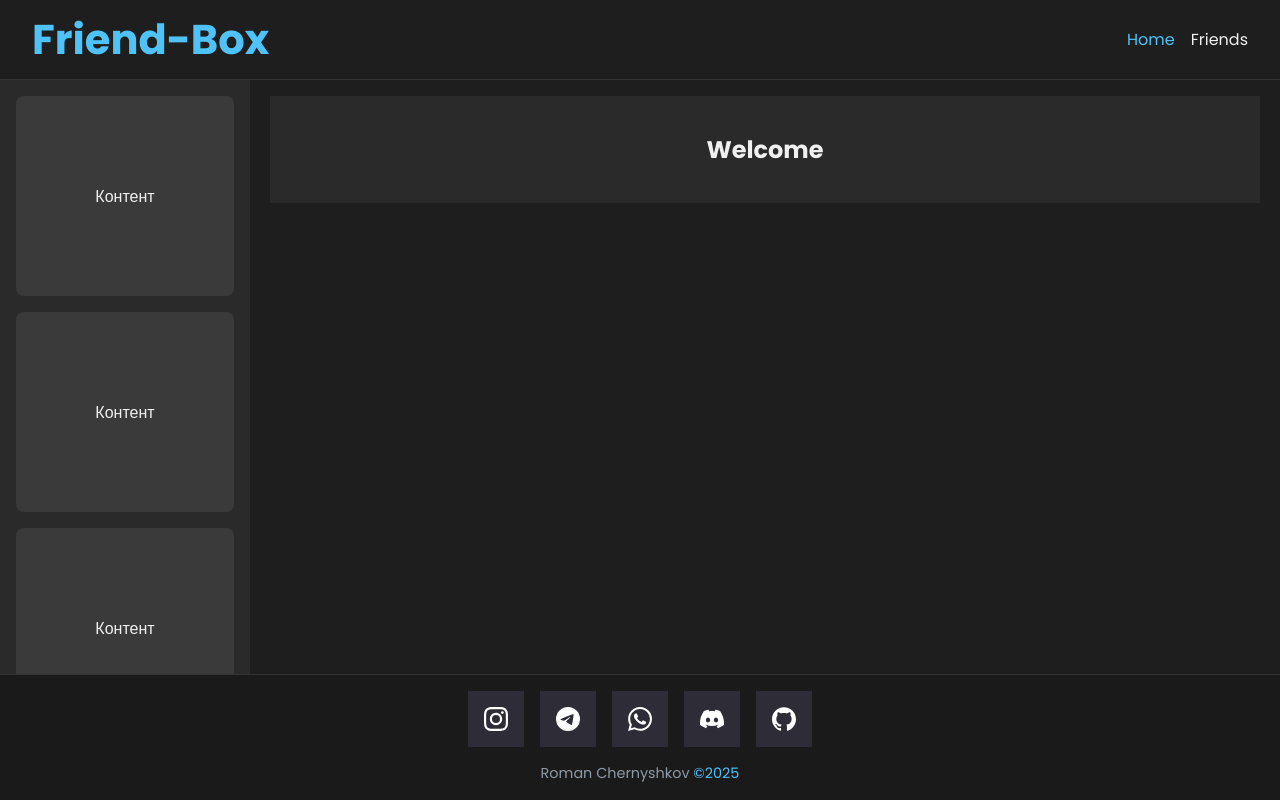
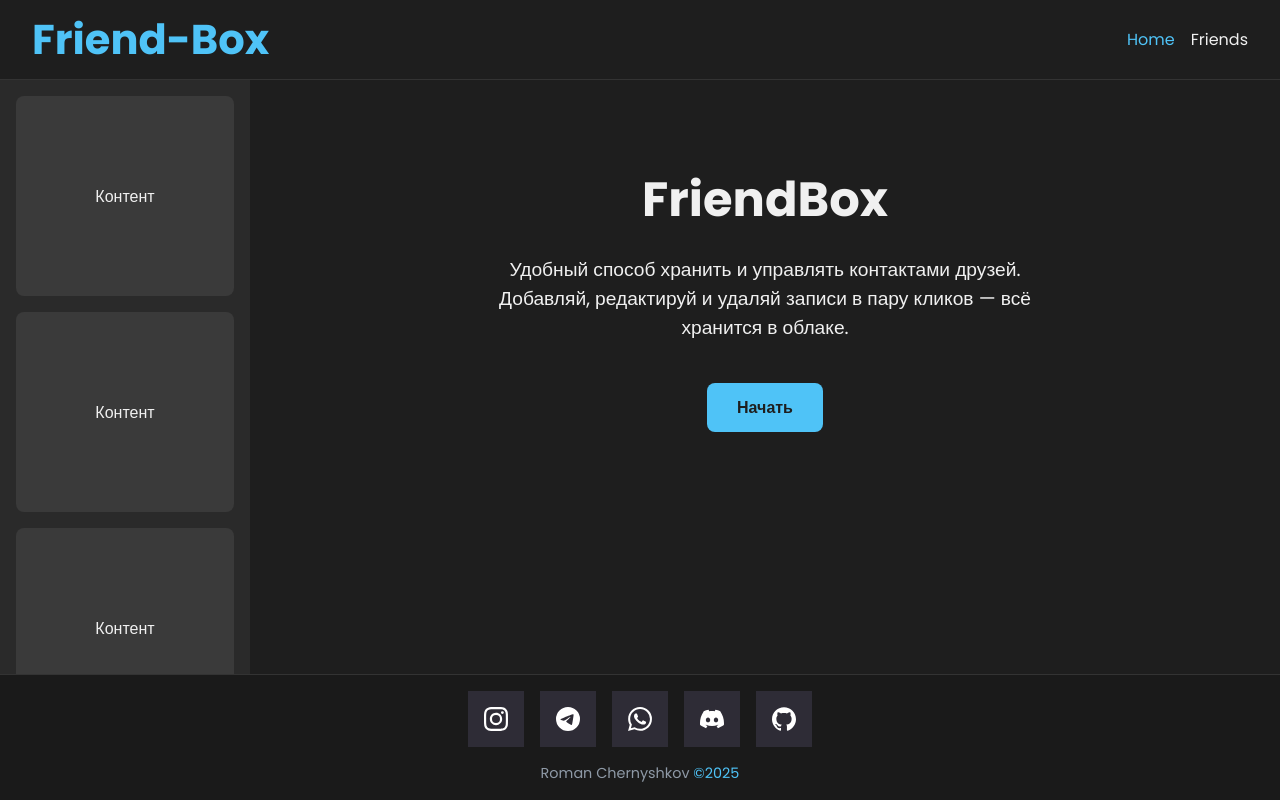
Before and after one commit to CD-Rom01100001/friend-box-app, a React (Create React App) app: page / in a window 1280 px wide. Built offline with nearby package versions, Linux system fonts and the light colour scheme.

Commit message:
style: added style for "WelcomePage" compontnt

```diff
--- a/src/pages/WelcomePage.module.scss
+++ b/src/pages/WelcomePage.module.scss
@@ -1,19 +1,36 @@
 .welcomePage {
   display: flex;
-  flex-direction: column;
+  justify-content: center;
   align-items: center;
   gap: 1rem;
   padding: 1rem;
-  background-color: var(--bg-sidebar);
+  text-align: center;
 }
 
-.block {
-  display: flex;
-  align-items: center;
-  justify-content: center;
-  height: 200px;
-  width: 500px;
-  background-color: #3a3a3a;
-  color: var(--text-main);
-  border-radius: 8px;
+.content {
+  max-width: 600px;
+  padding: 20px;
+
+  .title {
+    font-size: 3rem;
+    font-weight: 700;
+    margin-bottom: 20px;
+  }
+
+  .subtitle {
+    font-size: 1.2rem;
+    margin-bottom: 40px;
+    line-height: 1.5;
+  }
+
+  .startBtn {
+    display: inline-block;
+    padding: 12px 30px;
+    background: var(--accent);
+    color: #1e1e1e;
+    font-weight: 600;
+    border-radius: 8px;
+    text-decoration: none;
+    transition: 0.3s;
+  }
 }
--- a/src/pages/WelcomePage.tsx
+++ b/src/pages/WelcomePage.tsx
@@ -1,12 +1,21 @@
 import { FC } from 'react';
+import { Link } from 'react-router-dom';
 import css from './WelcomePage.module.scss'
 
 const WelcomePage: FC = () => {
 
   return (
     <div className={css.welcomePage}>
-      <h2>Welcome</h2>
-
+      <div className={css.content}>
+        <h1 className={css.title}>FriendBox</h1>
+        <p className={css.subtitle}>
+          Удобный способ хранить и управлять контактами друзей.
+          Добавляй, редактируй и удаляй записи в пару кликов — всё хранится в облаке.
+        </p>
+        <Link to="/data" className={css.startBtn}>
+          Начать
+        </Link>
+      </div>
     </div>
   );
 }
```
